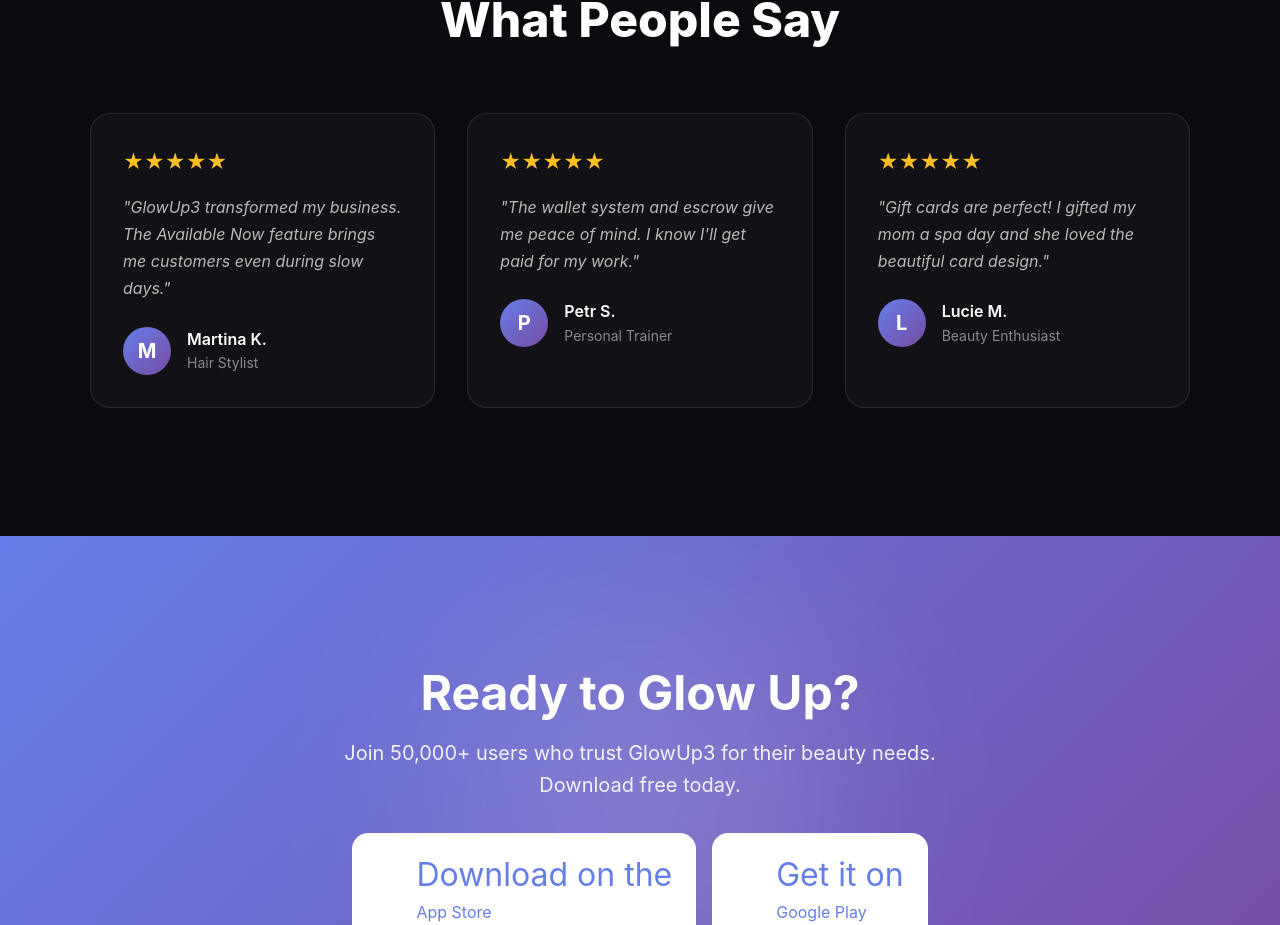
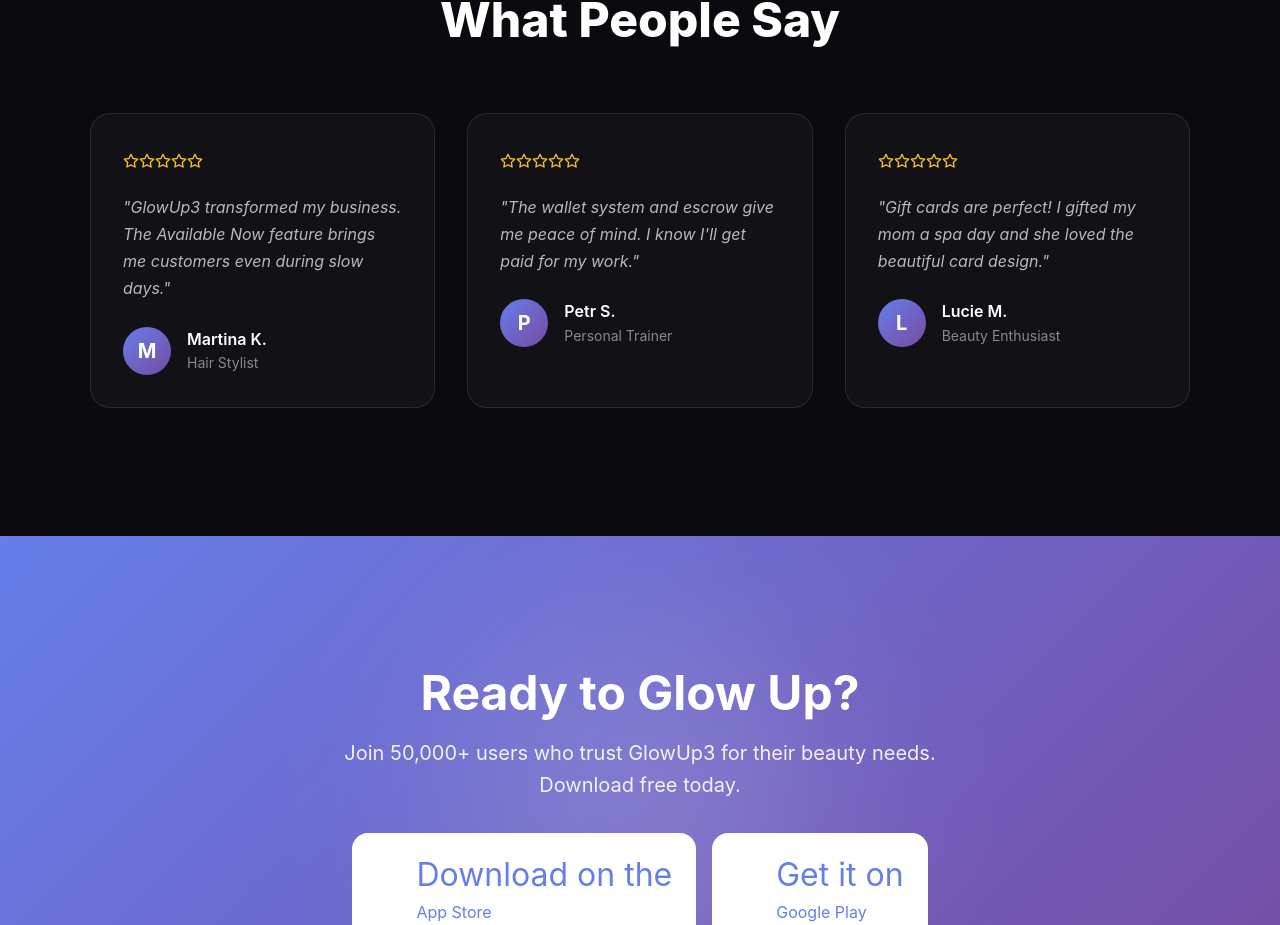
Before and after one commit to vash1610/glowup3-website, a Next.js app: page / in a window 1280 px wide. Shown: the part 4053-4978 px from the top of the page. Built offline with nearby package versions, Linux system fonts and the light colour scheme.

Commit message:
Replace testimonial star ratings with SVG icons

```diff
--- a/src/app/page.tsx
+++ b/src/app/page.tsx
@@ -357,7 +357,9 @@
           {testimonials.map((testimonial, index) => (
             <div key={index} className={styles.testimonialCard}>
               <div className={styles.testimonialStars}>
-                {'★'.repeat(testimonial.rating)}
+                {Array.from({ length: testimonial.rating }).map((_, i) => (
+                  <Icon key={i} name="star" size={16} color="#fbbf24" />
+                ))}
               </div>
               <p className={styles.testimonialText}>"{testimonial.text}"</p>
               <div className={styles.testimonialAuthor}>
```
